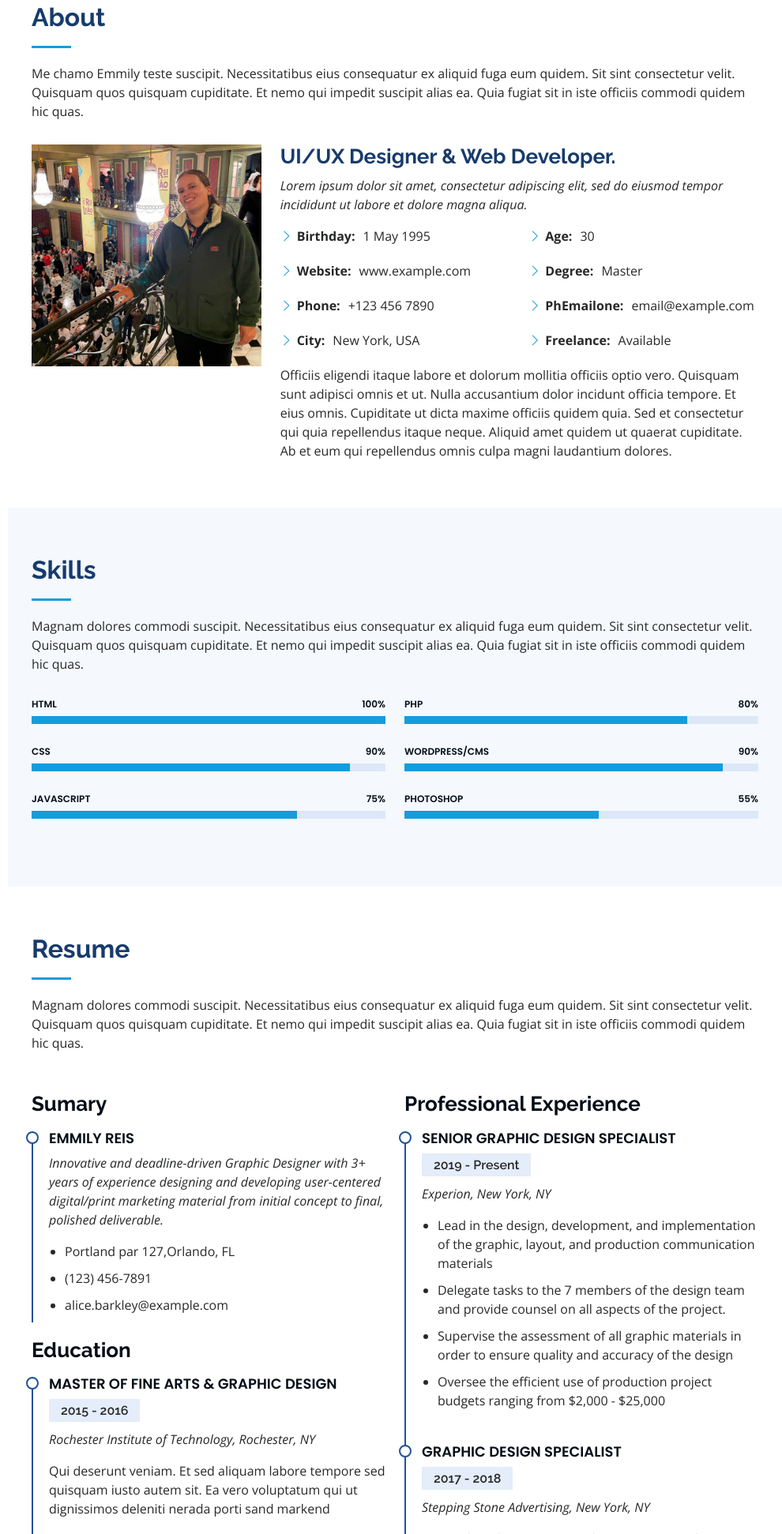
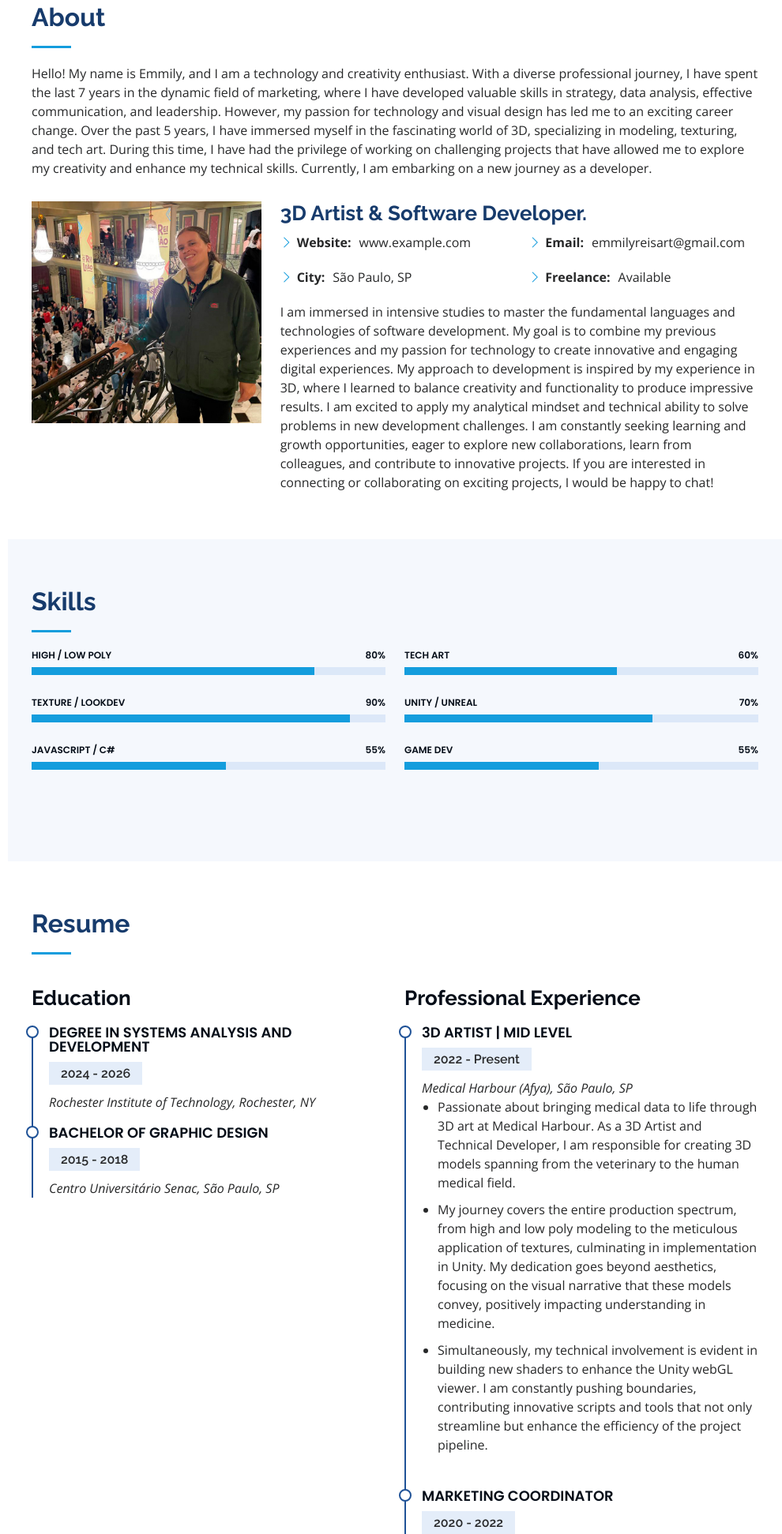
Before and after one commit to EmmyReis/portfolio, a plain HTML site: page index.html in a window 1280 px wide. Shown: the part 857-2800 px from the top of the page at 79% size, without its empty margins (290-1280 px from the left). Drawn offline with nearby package versions, Linux system fonts and the light colour scheme.

Commit message:
Commit Atualizações 21/03

```diff
--- a/index.html
+++ b/index.html
@@ -50,10 +50,8 @@
         <h1 class="text-light"><a href="index.html">Emmily Reis</a></h1>
         <div class="social-links mt-3 text-center">
           <a href="#" class="twitter"><i class="bx bxl-twitter"></i></a>
-          <a href="#" class="facebook"><i class="bx bxl-facebook"></i></a>
           <a href="#" class="instagram"><i class="bx bxl-instagram"></i></a>
-          <a href="#" class="google-plus"><i class="bx bxl-skype"></i></a>
-          <a href="#" class="linkedin"><i class="bx bxl-linkedin"></i></a>
+          <a href="https://www.linkedin.com/in/emmily-reis-420091200/" class="linkedin"><i class="bx bxl-linkedin"></i></a>
         </div>
       </div>
 
@@ -86,7 +84,11 @@
 
         <div class="section-title">
           <h2>About</h2>
-          <p>Me chamo Emmily teste suscipit. Necessitatibus eius consequatur ex aliquid fuga eum quidem. Sit sint consectetur velit. Quisquam quos quisquam cupiditate. Et nemo qui impedit suscipit alias ea. Quia fugiat sit in iste officiis commodi quidem hic quas.</p>
+          <p>Hello! My name is Emmily, and I am a technology and creativity enthusiast. With a diverse professional journey, I have spent the last 7 years in the dynamic field of marketing, where I have developed valuable skills in strategy, data analysis, effective communication, and leadership.
+
+            However, my passion for technology and visual design has led me to an exciting career change. Over the past 5 years, I have immersed myself in the fascinating world of 3D, specializing in modeling, texturing, and tech art. During this time, I have had the privilege of working on challenging projects that have allowed me to explore my creativity and enhance my technical skills.
+
+            Currently, I am embarking on a new journey as a developer. </p>
         </div>
 
         <div class="row">
@@ -94,32 +96,29 @@
             <img src="assets/img/profile-img.jpg" class="img-fluid" alt="">
           </div>
           <div class="col-lg-8 pt-4 pt-lg-0 content" data-aos="fade-left">
-            <h3>UI/UX Designer &amp; Web Developer.</h3>
-            <p class="fst-italic">
-              Lorem ipsum dolor sit amet, consectetur adipiscing elit, sed do eiusmod tempor incididunt ut labore et dolore
-              magna aliqua.
-            </p>
+            <h3>3D Artist &amp; Software Developer.</h3>
             <div class="row">
               <div class="col-lg-6">
                 <ul>
-                  <li><i class="bi bi-chevron-right"></i> <strong>Birthday:</strong> <span>1 May 1995</span></li>
                   <li><i class="bi bi-chevron-right"></i> <strong>Website:</strong> <span>www.example.com</span></li>
-                  <li><i class="bi bi-chevron-right"></i> <strong>Phone:</strong> <span>+123 456 7890</span></li>
-                  <li><i class="bi bi-chevron-right"></i> <strong>City:</strong> <span>New York, USA</span></li>
+                  <li><i class="bi bi-chevron-right"></i> <strong>City:</strong> <span>São Paulo, SP</span></li>
                 </ul>
               </div>
               <div class="col-lg-6">
                 <ul>
-                  <li><i class="bi bi-chevron-right"></i> <strong>Age:</strong> <span>30</span></li>
-                  <li><i class="bi bi-chevron-right"></i> <strong>Degree:</strong> <span>Master</span></li>
-                  <li><i class="bi bi-chevron-right"></i> <strong>PhEmailone:</strong> <span>email@example.com</span></li>
+                  <li><i class="bi bi-chevron-right"></i> <strong>Email:</strong> <span>emmilyreisart@gmail.com</span></li>
                   <li><i class="bi bi-chevron-right"></i> <strong>Freelance:</strong> <span>Available</span></li>
                 </ul>
               </div>
             </div>
             <p>
-              Officiis eligendi itaque labore et dolorum mollitia officiis optio vero. Quisquam sunt adipisci omnis et ut. Nulla accusantium dolor incidunt officia tempore. Et eius omnis.
-              Cupiditate ut dicta maxime officiis quidem quia. Sed et consectetur qui quia repellendus itaque neque. Aliquid amet quidem ut quaerat cupiditate. Ab et eum qui repellendus omnis culpa magni laudantium dolores.
+              I am immersed in intensive studies to master the fundamental languages and technologies of software development. My goal is to combine my previous experiences and my passion for technology to create innovative and engaging digital experiences.
+
+            My approach to development is inspired by my experience in 3D, where I learned to balance creativity and functionality to produce impressive results. I am excited to apply my analytical mindset and technical ability to solve problems in new development challenges.
+
+            I am constantly seeking learning and growth opportunities, eager to explore new collaborations, learn from colleagues, and contribute to innovative projects.
+
+            If you are interested in connecting or collaborating on exciting projects, I would be happy to chat!
             </p>
           </div>
         </div>
@@ -133,31 +132,29 @@
 
         <div class="section-title">
           <h2>Skills</h2>
-          <p>Magnam dolores commodi suscipit. Necessitatibus eius consequatur ex aliquid fuga eum quidem. Sit sint consectetur velit. Quisquam quos quisquam cupiditate. Et nemo qui impedit suscipit alias ea. Quia fugiat sit in iste officiis commodi quidem hic quas.</p>
-        </div>
 
         <div class="row skills-content">
 
           <div class="col-lg-6" data-aos="fade-up">
 
             <div class="progress">
-              <span class="skill">HTML <i class="val">100%</i></span>
+              <span class="skill">High / Low Poly <i class="val">80%</i></span>
               <div class="progress-bar-wrap">
-                <div class="progress-bar" role="progressbar" aria-valuenow="100" aria-valuemin="0" aria-valuemax="100"></div>
+                <div class="progress-bar" role="progressbar" aria-valuenow="80" aria-valuemin="0" aria-valuemax="100"></div>
               </div>
             </div>
 
             <div class="progress">
-              <span class="skill">CSS <i class="val">90%</i></span>
+              <span class="skill">Texture / Lookdev <i class="val">90%</i></span>
               <div class="progress-bar-wrap">
                 <div class="progress-bar" role="progressbar" aria-valuenow="90" aria-valuemin="0" aria-valuemax="100"></div>
               </div>
             </div>
 
             <div class="progress">
-              <span class="skill">JavaScript <i class="val">75%</i></span>
+              <span class="skill">JavaScript / C# <i class="val">55%</i></span>
               <div class="progress-bar-wrap">
-                <div class="progress-bar" role="progressbar" aria-valuenow="75" aria-valuemin="0" aria-valuemax="100"></div>
+                <div class="progress-bar" role="progressbar" aria-valuenow="55" aria-valuemin="0" aria-valuemax="100"></div>
               </div>
             </div>
 
@@ -166,21 +163,21 @@
           <div class="col-lg-6" data-aos="fade-up" data-aos-delay="100">
 
             <div class="progress">
-              <span class="skill">PHP <i class="val">80%</i></span>
+              <span class="skill">Tech Art <i class="val">60%</i></span>
               <div class="progress-bar-wrap">
-                <div class="progress-bar" role="progressbar" aria-valuenow="80" aria-valuemin="0" aria-valuemax="100"></div>
+                <div class="progress-bar" role="progressbar" aria-valuenow="60" aria-valuemin="0" aria-valuemax="100"></div>
               </div>
             </div>
 
             <div class="progress">
-              <span class="skill">WordPress/CMS <i class="val">90%</i></span>
+              <span class="skill">Unity / Unreal <i class="val">70%</i></span>
               <div class="progress-bar-wrap">
-                <div class="progress-bar" role="progressbar" aria-valuenow="90" aria-valuemin="0" aria-valuemax="100"></div>
+                <div class="progress-bar" role="progressbar" aria-valuenow="70" aria-valuemin="0" aria-valuemax="100"></div>
               </div>
             </div>
 
             <div class="progress">
-              <span class="skill">Photoshop <i class="val">55%</i></span>
+              <span class="skill">Game Dev <i class="val">55%</i></span>
               <div class="progress-bar-wrap">
                 <div class="progress-bar" role="progressbar" aria-valuenow="55" aria-valuemin="0" aria-valuemax="100"></div>
               </div>
@@ -199,58 +196,40 @@
 
         <div class="section-title">
           <h2>Resume</h2>
-          <p>Magnam dolores commodi suscipit. Necessitatibus eius consequatur ex aliquid fuga eum quidem. Sit sint consectetur velit. Quisquam quos quisquam cupiditate. Et nemo qui impedit suscipit alias ea. Quia fugiat sit in iste officiis commodi quidem hic quas.</p>
-        </div>
 
         <div class="row">
           <div class="col-lg-6" data-aos="fade-up">
-            <h3 class="resume-title">Sumary</h3>
-            <div class="resume-item pb-0">
-              <h4>Emmily Reis</h4>
-              <p><em>Innovative and deadline-driven Graphic Designer with 3+ years of experience designing and developing user-centered digital/print marketing material from initial concept to final, polished deliverable.</em></p>
-              <ul>
-                <li>Portland par 127,Orlando, FL</li>
-                <li>(123) 456-7891</li>
-                <li>alice.barkley@example.com</li>
-              </ul>
-            </div>
 
             <h3 class="resume-title">Education</h3>
             <div class="resume-item">
-              <h4>Master of Fine Arts &amp; Graphic Design</h4>
-              <h5>2015 - 2016</h5>
+              <h4>Degree in Systems Analysis and Development</h4>
+              <h5>2024 - 2026</h5>
               <p><em>Rochester Institute of Technology, Rochester, NY</em></p>
-              <p>Qui deserunt veniam. Et sed aliquam labore tempore sed quisquam iusto autem sit. Ea vero voluptatum qui ut dignissimos deleniti nerada porti sand markend</p>
             </div>
             <div class="resume-item">
-              <h4>Bachelor of Fine Arts &amp; Graphic Design</h4>
-              <h5>2010 - 2014</h5>
-              <p><em>Rochester Institute of Technology, Rochester, NY</em></p>
-              <p>Quia nobis sequi est occaecati aut. Repudiandae et iusto quae reiciendis et quis Eius vel ratione eius unde vitae rerum voluptates asperiores voluptatem Earum molestiae consequatur neque etlon sader mart dila</p>
+              <h4>Bachelor of Graphic Design</h4>
+              <h5>2015 - 2018</h5>
+              <p><em>Centro Universitário Senac, São Paulo, SP</em></p>
             </div>
           </div>
           <div class="col-lg-6" data-aos="fade-up" data-aos-delay="100">
             <h3 class="resume-title">Professional Experience</h3>
             <div class="resume-item">
-              <h4>Senior graphic design specialist</h4>
-              <h5>2019 - Present</h5>
-              <p><em>Experion, New York, NY </em></p>
+              <h4>3D Artist | Mid Level </h4>
+              <h5>2022 - Present</h5>
+              <p><em>Medical Harbour (Afya), São Paulo, SP </em></p>
               <ul>
-                <li>Lead in the design, development, and implementation of the graphic, layout, and production communication materials</li>
-                <li>Delegate tasks to the 7 members of the design team and provide counsel on all aspects of the project. </li>
-                <li>Supervise the assessment of all graphic materials in order to ensure quality and accuracy of the design</li>
-                <li>Oversee the efficient use of production project budgets ranging from $2,000 - $25,000</li>
+                <li>Passionate about bringing medical data to life through 3D art at Medical Harbour. As a 3D Artist and Technical Developer, I am responsible for creating 3D models spanning from the veterinary to the human medical field.</li>
+                <li>My journey covers the entire production spectrum, from high and low poly modeling to the meticulous application of textures, culminating in implementation in Unity. My dedication goes beyond aesthetics, focusing on the visual narrative that these models convey, positively impacting understanding in medicine. </li>
+                <li>Simultaneously, my technical involvement is evident in building new shaders to enhance the Unity webGL viewer. I am constantly pushing boundaries, contributing innovative scripts and tools that not only streamline but enhance the efficiency of the project pipeline.</li>
               </ul>
             </div>
             <div class="resume-item">
-              <h4>Graphic design specialist</h4>
-              <h5>2017 - 2018</h5>
-              <p><em>Stepping Stone Advertising, New York, NY</em></p>
+              <h4>Marketing Coordinator </h4>
+              <h5>2020 - 2022</h5>
+              <p><em>General Parts, São Paulo, SP</em></p>
               <ul>
-                <li>Developed numerous marketing programs (logos, brochures,infographics, presentations, and advertisements).</li>
-                <li>Managed up to 5 projects or tasks at a given time while under pressure</li>
-                <li>Recommended and consulted with clients on the most appropriate graphic design</li>
-                <li>Created 4+ design presentations and proposals a month for clients and account managers</li>
+                <li>My responsibilities were to support the marketing department by scheduling and organizing website content creation, Work with the graphic design team to help deliver content that meets client specifications, Answering customer questions by e-mails, contacting us via social networks or providing clarification on an ongoing project, Monitor marketing industry news and report on emerging trends to management on a monthly basis, Work with the marketing team to coordinate day-to-day activities leading up to tasks and projects.</li>
               </ul>
             </div>
           </div>
@@ -265,16 +244,15 @@
 
         <div class="section-title">
           <h2>Portfolio</h2>
-          <p>Magnam dolores commodi suscipit. Necessitatibus eius consequatur ex aliquid fuga eum quidem. Sit sint consectetur velit. Quisquam quos quisquam cupiditate. Et nemo qui impedit suscipit alias ea. Quia fugiat sit in iste officiis commodi quidem hic quas.</p>
         </div>
 
         <div class="row" data-aos="fade-up">
           <div class="col-lg-12 d-flex justify-content-center">
             <ul id="portfolio-flters">
               <li data-filter="*" class="filter-active">All</li>
-              <li data-filter=".filter-app">App</li>
-              <li data-filter=".filter-card">Card</li>
-              <li data-filter=".filter-web">Web</li>
+              <li data-filter=".filter-app">3D</li>
+              <li data-filter=".filter-card">Tech Art</li>
+              <li data-filter=".filter-web">Dev</li>
             </ul>
           </div>
         </div>
@@ -285,7 +263,7 @@
             <div class="portfolio-wrap">
               <img src="assets/img/portfolio/portfolio-1.jpg" class="img-fluid" alt="">
               <div class="portfolio-links">
-                <a href="assets/img/portfolio/portfolio-1.jpg" data-gallery="portfolioGallery" class="portfolio-lightbox" title="App 1"><i class="bx bx-plus"></i></a>
+                <a href="assets/img/portfolio/portfolio-1.jpg" data-gallery="portfolioGallery" class="portfolio-lightbox" title="Carnotaurus"><i class="bx bx-plus"></i></a>
                 <a href="portfolio-details.html" title="More Details"><i class="bx bx-link"></i></a>
               </div>
             </div>
@@ -293,7 +271,7 @@
 
           <div class="col-lg-4 col-md-6 portfolio-item filter-web">
             <div class="portfolio-wrap">
-              <img src="assets/img/portfolio/portfolio-2.jpg" class="img-fluid" alt="">
+              <img src="assets/img/portfolio/fish bird.png" class="img-fluid" alt="">
               <div class="portfolio-links">
                 <a href="assets/img/portfolio/portfolio-2.jpg" data-gallery="portfolioGallery" class="portfolio-lightbox" title="Web 3"><i class="bx bx-plus"></i></a>
                 <a href="portfolio-details.html" title="More Details"><i class="bx bx-link"></i></a>
```
Also changed, not shown: assets/img/portfolio/fish bird.png (added), assets/img/portfolio/portfolio-1.jpg, assets/img/portfolio/portfolio-2.jpg (deleted), assets/img/portfolio/portfolio-3.jpg, assets/img/portfolio/portfolio-4.jpg, assets/img/portfolio/portfolio-5.jpg, assets/img/portfolio/portfolio-6.jpg, assets/img/portfolio/portfolio-7.jpg, assets/img/portfolio/portfolio-8.jpg.
